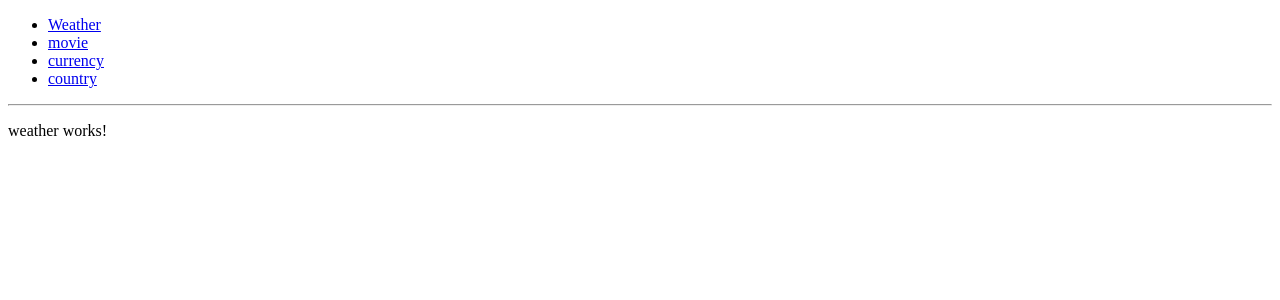
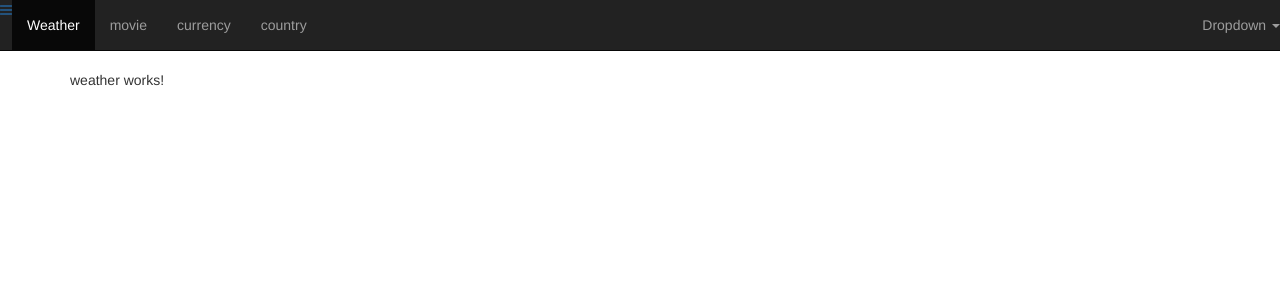
Before and after one commit to tariqulislam/angular4-admin-template, an Angular app: page /weather in a window 1280 px wide. Shown: the top 300 px of the page. Built offline with nearby package versions, Linux system fonts and the light colour scheme.

Commit message:
Add the bootstrap to project

```diff
--- a/package.json
+++ b/package.json
@@ -21,7 +21,10 @@
     "@angular/platform-browser": "^4.0.0",
     "@angular/platform-browser-dynamic": "^4.0.0",
     "@angular/router": "^4.0.0",
+    "bootstrap": "^3.3.7",
     "core-js": "^2.4.1",
+    "font-awesome": "^4.7.0",
+    "jquery": "^3.2.1",
     "rxjs": "^5.4.1",
     "zone.js": "^0.8.14"
   },
--- a/src/app/app.component.css
+++ b/src/app/app.component.css
@@ -0,0 +1,8 @@
+.main-wrapper {
+    margin-top: 70px;
+}
+a.left-header-top {
+background-color: white;
+font-size: 18px;
+
+}
--- a/src/app/app.component.html
+++ b/src/app/app.component.html
@@ -1,5 +1,6 @@
-<div class="container">
-  <app-menu></app-menu>
-  <hr/>
-  <router-outlet></router-outlet>
+<app-header></app-header>
+<div class="main-wrapper">
+  <div class="container">
+      <router-outlet></router-outlet>
+  </div>
 </div>
--- a/src/app/country/country.component.html
+++ b/src/app/country/country.component.html
@@ -1,3 +1,4 @@
+<div class="row">
     <table>
         <tr>
           <th> Name </th>
@@ -11,3 +12,5 @@
                </tr>
            </ng-container>
       </table>
+
+</div>
--- /dev/null
+++ b/src/app/header.component.css
@@ -0,0 +1,9 @@
+a.left-header-top {
+    display: inline-block;
+    margin-top: 10px;
+    margin-left: 5px;
+    color: white;
+    font-size: 19px;
+    cursor: pointer;
+    font-style: arial;
+}
--- /dev/null
+++ b/src/app/header.component.html
@@ -0,0 +1,37 @@
+<nav class="navbar navbar-inverse navbar-fixed-top">
+
+
+      <div class="navbar-header">
+          <button type="button" class="navbar-toggle collapsed" data-toggle="collapse" data-target="#navbar" aria-expanded="false" aria-controls="navbar">
+              <span class="sr-only">Toggle navigation</span>
+              <span class="icon-bar"></span>
+              <span class="icon-bar"></span>
+              <span class="icon-bar"></span>
+          </button>
+
+          <a href="#" class="pull-left toggle-sidebar-collapse"><i class="fa fa-bars"></i></a>
+      </div>
+      <div id="navbar" class="navbar-collapse collapse">
+          <ul class="nav navbar-nav">
+              <li></li>
+              <li routerLinkActive="active"><a [routerLink] = "['/weather']" > Weather</a></li>
+              <li routerLinkActive="active"><a [routerLink] = "['/movie']" > movie</a></li>
+              <li routerLinkActive="active"><a [routerLink] = "['/currency']" > currency</a></li>
+              <li routerLinkActive="active"><a [routerLink] = "['/country']" > country</a></li>
+            </ul>
+            <ul class="nav navbar-nav navbar-right">
+                <li class="dropdown">
+                    <a href="#" class="dropdown-toggle" data-toggle="dropdown" role="button" aria-haspopup="true" aria-expanded="false">Dropdown <span class="caret"></span></a>
+                    <ul class="dropdown-menu">
+                      <li><a href="#">Action</a></li>
+                      <li><a href="#">Another action</a></li>
+                      <li><a href="#">Something else here</a></li>
+                      <li role="separator" class="divider"></li>
+                      <li class="dropdown-header">Nav header</li>
+                      <li><a href="#">Separated link</a></li>
+                      <li><a href="#">One more separated link</a></li>
+                    </ul>
+                  </li>
+              </ul>
+      </div>
+</nav>
--- /dev/null
+++ b/src/app/header.component.ts
@@ -0,0 +1,15 @@
+import { Component, OnInit } from '@angular/core';
+
+@Component({
+  selector: 'app-header',
+  templateUrl: './header.component.html',
+  styleUrls: ['./header.component.css']
+})
+export class HeaderComponent implements OnInit {
+
+  constructor() { }
+
+  ngOnInit() {
+  }
+
+}
--- /dev/null
+++ b/src/app/leftnav.component.html
@@ -0,0 +1,3 @@
+<p>
+  leftnav works!
+</p>
--- a/src/app/menu.component.ts
+++ b/src/app/leftnav.component.ts
@@ -1,11 +1,11 @@
 import { Component, OnInit } from '@angular/core';
 
 @Component({
-  selector: 'app-menu',
-  templateUrl: './menu.component.html',
+  selector: 'app-leftnav',
+  templateUrl: './leftnav.component.html',
   styles: []
 })
-export class MenuComponent implements OnInit {
+export class LeftnavComponent implements OnInit {
 
   constructor() { }
 
--- a/src/app/menu.component.html
+++ /dev/null
@@ -1,10 +0,0 @@
-<div class="row">
-  <div class="col-xs-12">
-    <ul class="nav nav-pills">
-      <li routerLinkActive="active"><a [routerLink] = "['/weather']" > Weather</a></li>
-      <li routerLinkActive="active"><a [routerLink] = "['/movie']" > movie</a></li>
-      <li routerLinkActive="active"><a [routerLink] = "['/currency']" > currency</a></li>
-      <li routerLinkActive="active"><a [routerLink] = "['/country']" > country</a></li>
-    </ul>
-  </div>
-</div>
```
Also changed, not shown: src/app/app.module.ts (+5 -3 lines), .angular-cli.json. Lines whose indentation alone changed are shown as unchanged.
